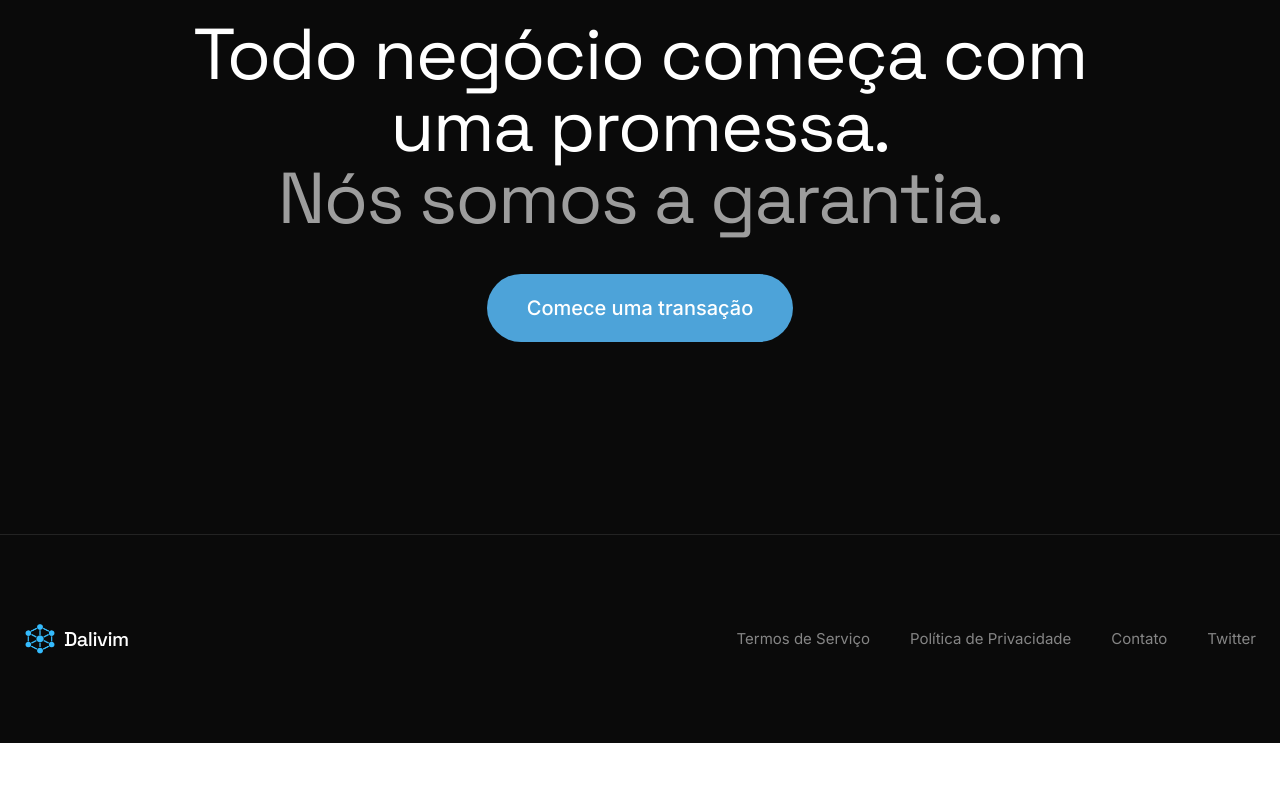
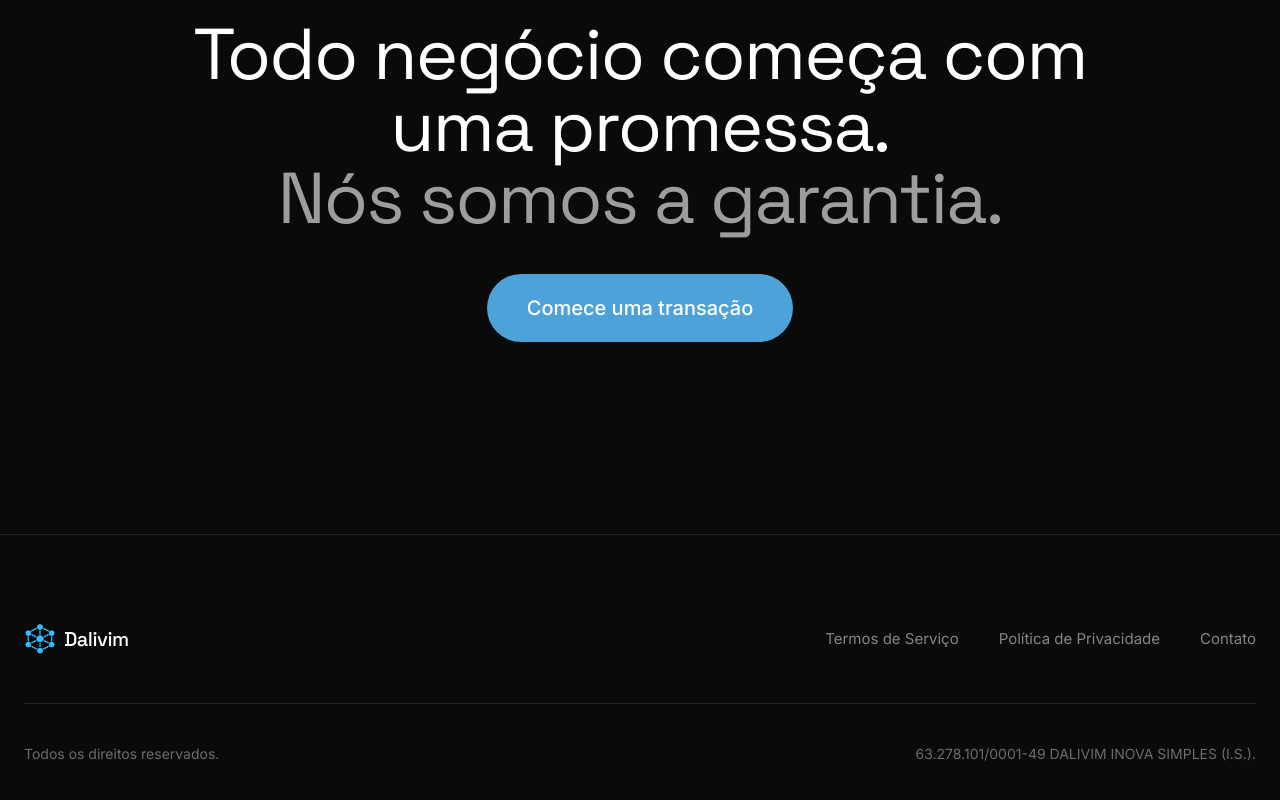
Before and after one commit to Dalivim/landingpage-mock, a Next.js app: page / in a window 1280 px wide. Shown: the part 4727-5527 px from the top of the page. Before the commit the page ends 5470 px from the top, so only its background shows below. Built offline with nearby package versions, Linux system fonts and the light colour scheme.

Commit message:
fix: atualizações no footer e ajuste no logo
- Inclusão de CNPJ e direitos reservados no rodapé

- Configuração do link de envio de email no Contato (mailto)

- Remoção do link do Twitter

- Redução das dimensões do logo no header

```diff
--- a/src/app/page.tsx
+++ b/src/app/page.tsx
@@ -20,7 +20,7 @@ export default function LandingPage() {
         <div className="max-w-7xl mx-auto px-6 h-20 flex items-center justify-between">
           <div className="flex items-center gap-2">
 
-            <div className="w-20 h-24 relative">
+            <div className="w-16 h-16 relative">
               <Image
                 src="/logo-dalivim.png"
                 alt="Dalivim logo"
@@ -255,7 +255,8 @@ export default function LandingPage() {
 
       {/* Footer */}
       <footer className="bg-dark text-white py-20 px-6 border-t border-white/10">
-        <div className="max-w-7xl mx-auto flex flex-col md:flex-row justify-between items-start md:items-center gap-10">
+        <div className="max-w-7xl mx-auto flex flex-col gap-10">
+          <div className="flex flex-col md:flex-row justify-between items-start md:items-center gap-10">
             <div className="flex items-center gap-2 text-white">
               <div className="w-8 h-12 relative">
                 <Image
@@ -271,8 +272,13 @@ export default function LandingPage() {
             <div className="flex flex-col md:flex-row gap-6 md:gap-10 text-white/50 text-[15px]">
               <Link href="#" className="hover:text-white transition-colors">Termos de Serviço</Link>
               <Link href="#" className="hover:text-white transition-colors">Política de Privacidade</Link>
-            <Link href="#" className="hover:text-white transition-colors">Contato</Link>
-            <Link href="#" className="hover:text-white transition-colors">Twitter</Link>
+              <a href="mailto:contato@dalivim.com.br" className="hover:text-white transition-colors">Contato</a>
+            </div>
+          </div>
+
+          <div className="border-t border-white/10 pt-10 flex flex-col md:flex-row justify-between items-start md:items-center gap-4 text-sm text-white/40">
+            <p>Todos os direitos reservados.</p>
+            <p>63.278.101/0001-49 DALIVIM INOVA SIMPLES (I.S.).</p>
           </div>
         </div>
       </footer>
```
Lines whose indentation alone changed are shown as unchanged.
